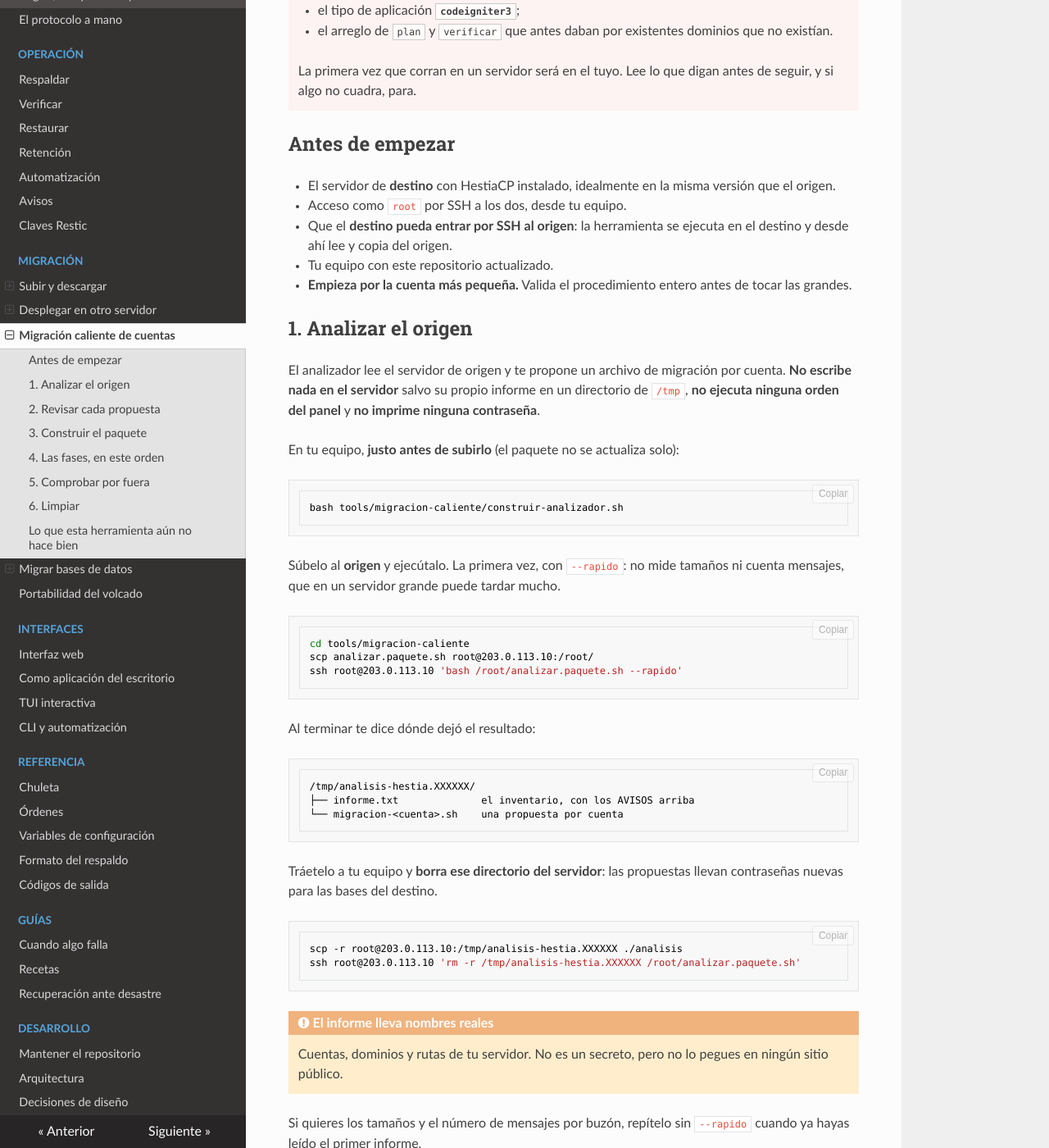
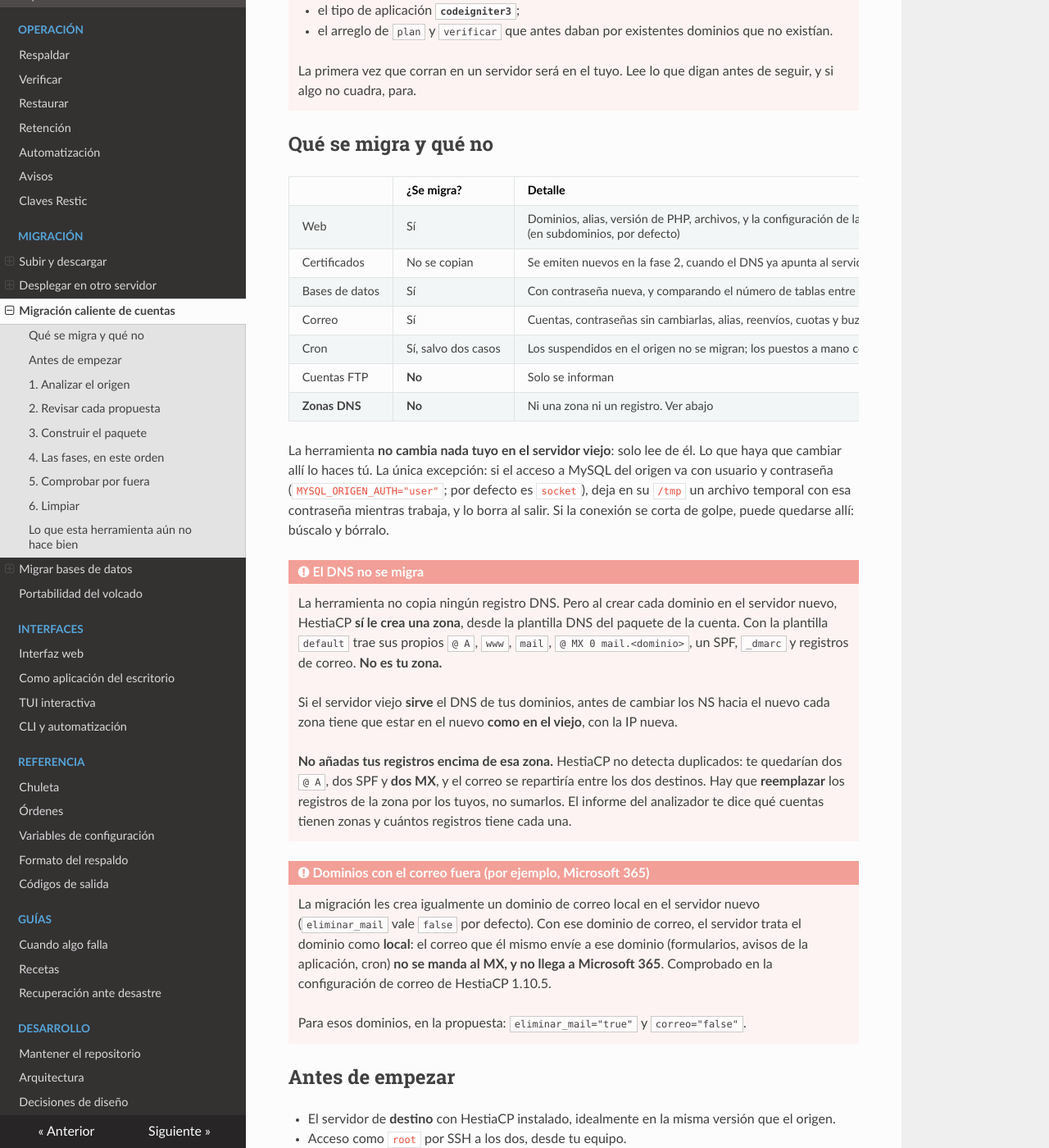
Before and after one commit to vmorantes/ServersBackupsPersonalUtility, an MkDocs documentation site: the page built from docs/migracion/caliente.md, in a window 1280 px wide and 1400 px high, scrolled down 639 px. Shown: the whole window at 82% size. Built offline with MkDocs 1.6.1, drawn with Linux system fonts in a browser that asks for light colours; some of the changed text lies outside the part shown.

Commit message:
docs(migracion): qué se migra y qué no

```diff
--- a/docs/migracion/caliente.md
+++ b/docs/migracion/caliente.md
@@ -22,6 +22,48 @@ Esta página es la vía rápida.
 
     La primera vez que corran en un servidor será en el tuyo. Lee lo que digan
     antes de seguir, y si algo no cuadra, para.
+
+## Qué se migra y qué no
+
+| | ¿Se migra? | Detalle |
+|---|---|---|
+| Web | Sí | Dominios, alias, versión de PHP, archivos, y la configuración de la aplicación reescrita. El alias `www` se puede quitar con `alias_www` (en subdominios, por defecto) |
+| Certificados | No se copian | Se emiten nuevos en la fase 2, cuando el DNS ya apunta al servidor nuevo |
+| Bases de datos | Sí | Con contraseña nueva, y comparando el número de tablas entre origen y destino |
+| Correo | Sí | Cuentas, contraseñas sin cambiarlas, alias, reenvíos, cuotas y buzones enteros. **La clave DKIM es nueva**: hay que publicarla en el DNS |
+| Cron | Sí, salvo dos casos | Los suspendidos en el origen no se migran; los puestos a mano con `crontab -e` no los ve |
+| Cuentas FTP | **No** | Solo se informan |
+| **Zonas DNS** | **No** | Ni una zona ni un registro. Ver abajo |
+
+La herramienta **no cambia nada tuyo en el servidor viejo**: solo lee de él. Lo que haya
+que cambiar allí lo haces tú. La única excepción: si el acceso a MySQL del origen va con
+usuario y contraseña (`MYSQL_ORIGEN_AUTH="user"`; por defecto es `socket`), deja en su
+`/tmp` un archivo temporal con esa contraseña mientras trabaja, y lo borra al salir. Si la
+conexión se corta de golpe, puede quedarse allí: búscalo y bórralo.
+
+!!! danger "El DNS no se migra"
+    La herramienta no copia ningún registro DNS. Pero al crear cada dominio en el
+    servidor nuevo, HestiaCP **sí le crea una zona**, desde la plantilla DNS del paquete
+    de la cuenta. Con la plantilla `default` trae sus propios `@ A`, `www`, `mail`,
+    `@ MX 0 mail.<dominio>`, un SPF, `_dmarc` y registros de correo. **No es tu zona.**
+
+    Si el servidor viejo **sirve** el DNS de tus dominios, antes de cambiar los NS hacia
+    el nuevo cada zona tiene que estar en el nuevo **como en el viejo**, con la IP nueva.
+
+    **No añadas tus registros encima de esa zona.** HestiaCP no detecta duplicados: te
+    quedarían dos `@ A`, dos SPF y **dos MX**, y el correo se repartiría entre los dos
+    destinos. Hay que **reemplazar** los registros de la zona por los tuyos, no sumarlos.
+    El informe del analizador te dice qué cuentas tienen zonas y cuántos registros tiene
+    cada una.
+
+!!! danger "Dominios con el correo fuera (por ejemplo, Microsoft 365)"
+    La migración les crea igualmente un dominio de correo local en el servidor nuevo
+    (`eliminar_mail` vale `false` por defecto). Con ese dominio de correo, el servidor
+    trata el dominio como **local**: el correo que él mismo envíe a ese dominio
+    (formularios, avisos de la aplicación, cron) **no se manda al MX, y no llega a
+    Microsoft 365**. Comprobado en la configuración de correo de HestiaCP 1.10.5.
+
+    Para esos dominios, en la propuesta: `eliminar_mail="true"` y `correo="false"`.
 
 ## Antes de empezar
 
@@ -102,7 +144,7 @@ Y busca cada `REVISAR:`. Los que más importan:
 | Aplicación «no se pudo determinar» | Va como `tipo="ninguno"`: la base se migra, pero **la configuración no se reescribe**. Las credenciales nuevas se escriben a mano tras la fase 1 |
 | CodeIgniter con directorio de entorno | El analizador apunta `ruta_db` al `database.php` del entorno activo (por ejemplo `public_html/application/config/production/database.php`; la ruta es relativa a la carpeta del dominio), que es el que manda. Compruébalo |
 | `active_group` distinto de `default`, o una clave repetida en `database.php` | La herramienta se negará con ese proyecto. Corrige el archivo en el origen o trátalo a mano |
-| Cron **suspendido** en el origen | Alguien lo apagó a propósito. La herramienta **no lo migra**, y lo dice en el plan. Recréalo a mano solo si de verdad hace falta |
+| Cron **suspendido** en el origen | Alguien lo apagó a propósito. La herramienta **no lo migra**. El plan no lo dice: lo ves marcado en el informe del analizador, y la fase 1 lo anuncia al llegar a él («NO MIGRADO (estaba suspendido en el origen)») y lo deja anotado para recrearlo. Recréalo a mano solo si de verdad hace falta |
 | Cron que llama a `php` sin ruta | En el servidor nuevo puede ser otra versión. Pon la ruta absoluta |
 | Cron puesto a mano (`crontab -e`) | La migración no lo lleva. Recréalo tú |
 | Base que ninguna aplicación usa | Va como base suelta. Decide si hace falta |
@@ -228,7 +270,8 @@ La herramienta deja en el destino un directorio por corrida:
 
 Ahí están los volcados de las bases **en claro**, y también **`deshacer.sh`, la
 marcha atrás** de lo que esa corrida creó. La herramienta te imprime la ruta al
-terminar cada fase.
+empezar cada fase que escribe (`1`, `sincronizar` y `2`), y la fase 1 la repite al
+terminar.
 
 **No lo borres hasta haber descartado la marcha atrás**: con todo comprobado y
 unos días sin sorpresas. Entonces sí, porque lleva las bases en claro:
```
